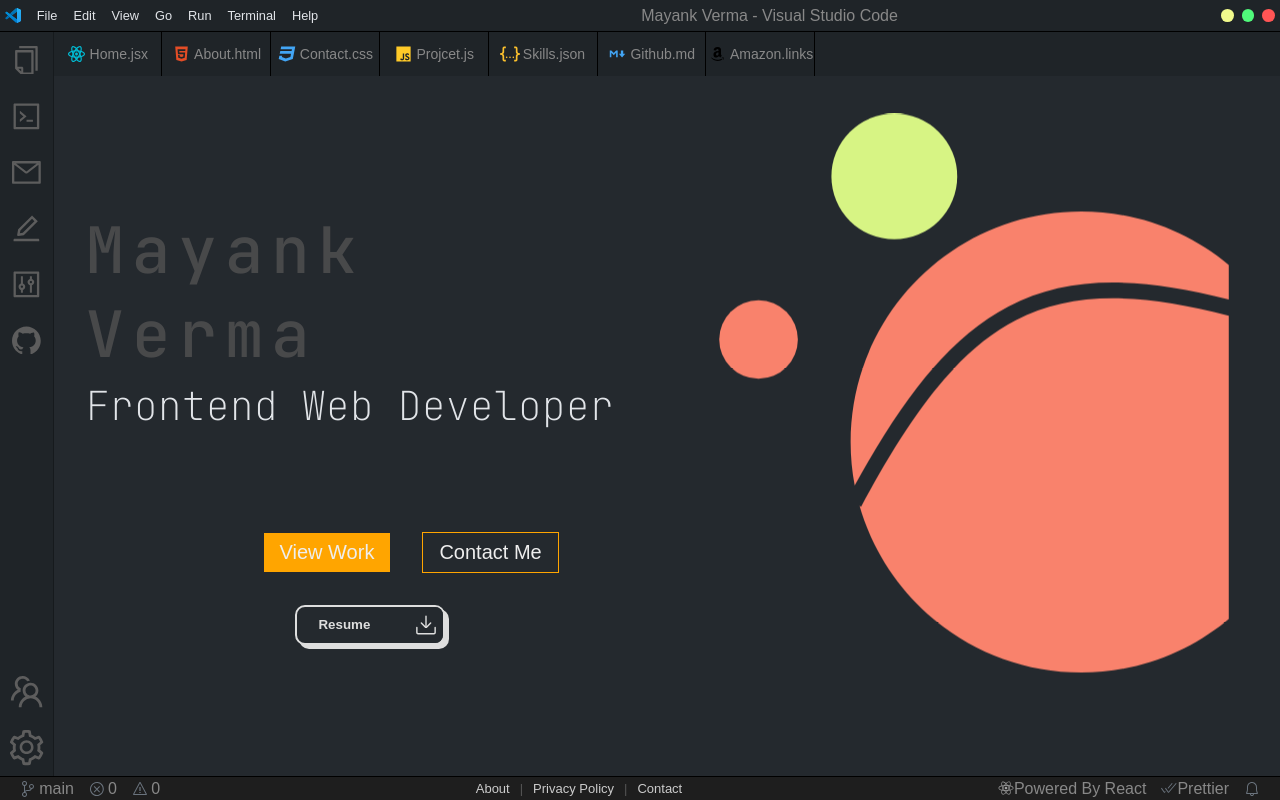
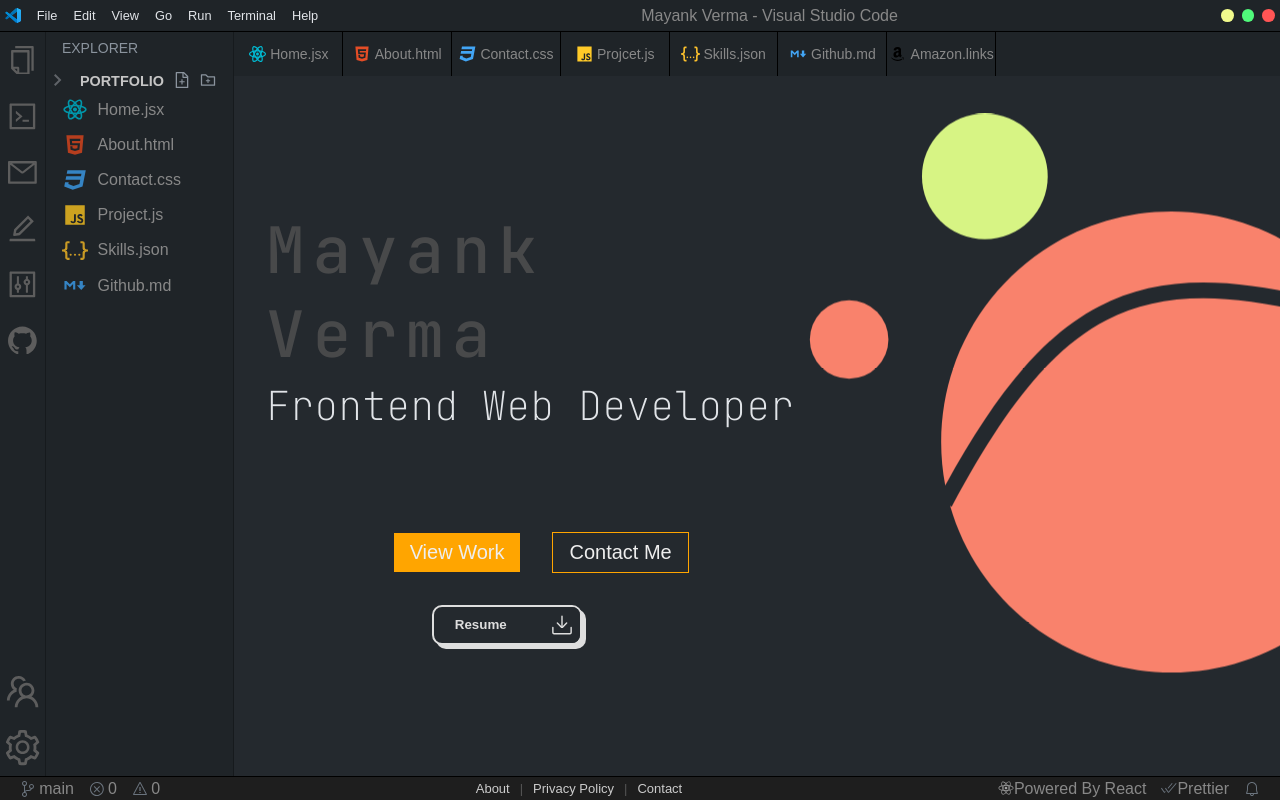
Before and after one commit to Wannacryy24/React_Profile_new, a React (Vite) app: page /Home in a window 1280 px wide. Built offline with nearby package versions, Linux system fonts and the light colour scheme.

Commit message:
added drwaer to close EXPLORER

```diff
--- a/src/ButtonContext.jsx
+++ b/src/ButtonContext.jsx
@@ -4,7 +4,7 @@
 
 export const ButtonContextProvider = ({children})=>{
     const [ clicked , setClicked ] = useState(true);
-    const [ activeComponent, setActiveComponent ] =  useState('home');
+    const [ activeComponent, setActiveComponent ] =  useState(null);
 
    return (
     <ButtonContext.Provider value={{clicked , setClicked , activeComponent , setActiveComponent}}>
--- a/src/Component/Explorer/Explorer.css
+++ b/src/Component/Explorer/Explorer.css
@@ -1,4 +1,3 @@
-
 /* =========================
    HEADER
 ========================= */
--- a/src/Component/Explorer/Explorer.jsx
+++ b/src/Component/Explorer/Explorer.jsx
@@ -6,7 +6,7 @@
 import { FileAddOutlined, FolderAddOutlined } from '@ant-design/icons';
 
 export default function Explorer() {
-  const [showPortfolio, setShowPortfolio] = useState(false);
+  const [showPortfolio, setShowPortfolio] = useState(true);
   const navigate = useNavigate();
   const { activeComponent, setActiveComponent } = useContext(ButtonContext);
   const filesRef = useRef(null);
@@ -25,8 +25,8 @@
   const el = filesRef.current;
   if (!el) return;
 
-    if (!showPortfolio) {
-      // OPEN
+  if (showPortfolio) {
+    // ✅ OPEN
     el.style.height = el.scrollHeight + "px";
 
     const timer = setTimeout(() => {
@@ -35,7 +35,7 @@
 
     return () => clearTimeout(timer);
   } else {
-      // CLOSE
+    // ✅ CLOSE
     el.style.height = el.scrollHeight + "px";
 
     requestAnimationFrame(() => {
--- a/src/LayoutMainDiv.jsx
+++ b/src/LayoutMainDiv.jsx
@@ -1,12 +1,19 @@
-import React, { useContext } from 'react';
 import Aside from './Component/Aside/Aside';
 import './Layout.css';
 import Explorer from './Component/Explorer/Explorer';
 import TabNav from './TabNav';
 import { ButtonContext } from './ButtonContext';
+import { useLocation } from 'react-router-dom';
+import { useEffect, useContext } from 'react';
 
 export default function LayoutMainDiv() {
-  const { activeComponent } = useContext(ButtonContext);
+  const { activeComponent, setActiveComponent } = useContext(ButtonContext);
+  const location = useLocation();
+
+  useEffect(() => {
+    const path = location.pathname.replace('/', '') || 'home';
+    setActiveComponent(path);
+  }, [location.pathname, setActiveComponent]);
 
   return (
     <div className='layout-Main-Div'>
```
Lines whose indentation alone changed are shown as unchanged.
